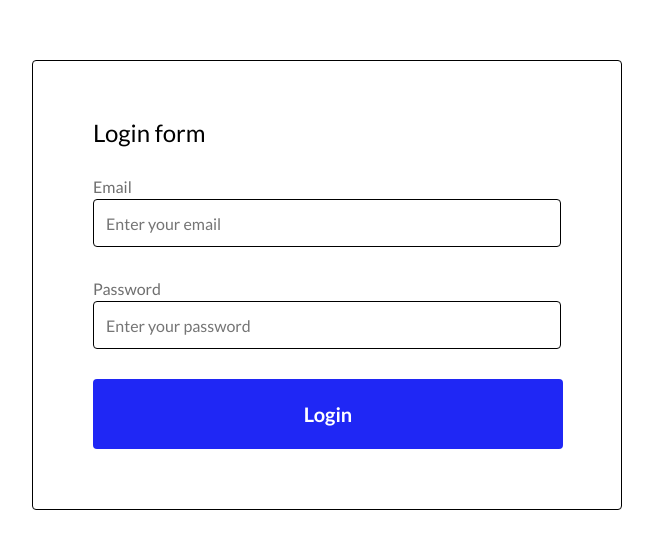
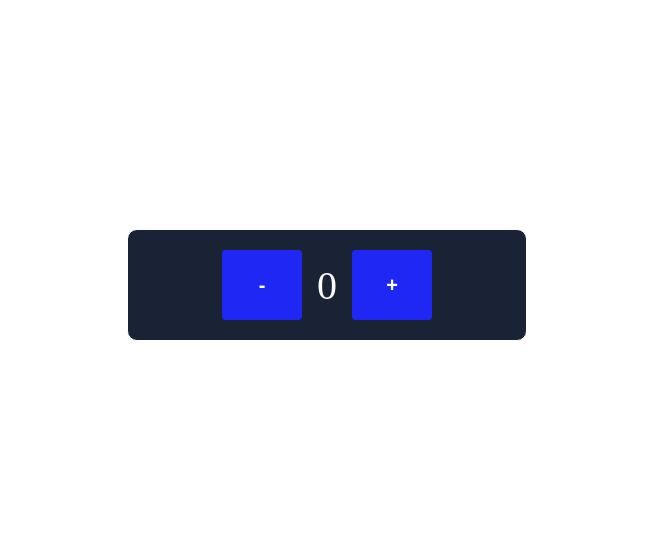
Before and after one commit to VladislavMagid/cohort39fs-react-Vladislav, a React (Create React App) app: page / in a window 1280 px wide. Shown: the part 115-664 px from the top of the page, without its empty margins (313-966 px from the left). Built offline with nearby package versions, Linux system fonts and the light colour scheme.

Commit message:
Lesson 4

```diff
--- a/src/App.jsx
+++ b/src/App.jsx
@@ -3,16 +3,16 @@ import "./App.css";
 //Lessons
 // import Lesson02 from "./lessons/Lesson02/Lesson02";
 // import Lesson03 from "./lessons/Lesson03/Lesson03";
+import Lesson04 from "./lessons/Lesson04/Lesson04";
 
 //Homeworks
 // import Homework02 from "./homeworks/Homework02/Homework02";
-import Homework03 from "./homeworks/Homework03/Homework03";
-
+// import Homework03 from "./homeworks/Homework03/Homework03";
 
 function App() {
   return (
     <div className="App">
-     <Homework03/>
+      <Lesson04 />
     </div>
   );
 }
--- a/src/components/Button/Button.jsx
+++ b/src/components/Button/Button.jsx
@@ -1,8 +1,18 @@
 import "./styles.css";
 
-function Button({name, type}) {
+// function Button({name, type, onClick}) {
+//   return (
+//     <button onClick={onClick} className="button-component" type={type}>
+//       {name}
+//     </button>
+//   );
+// }
+
+import "./styles.css";
+
+function Button({ type = "button", name = "Send", onClick }) {
   return (
-    <button className="button-component" type={type}>
+    <button onClick={onClick} type={type} className="button-component">
       {name}
     </button>
   );
--- a/src/components/Button/styles.css
+++ b/src/components/Button/styles.css
@@ -1,4 +1,4 @@
-.button-component {
+/* .button-component {
     height: 70px;
     width: 470px;
     padding: 20px, 54px, 20px, 54px;
@@ -12,4 +12,16 @@
     line-height: 30px;
     font-family: "Lato", sans-serif;
     font-style: normal;
-}
+} */
+
+.button-component {
+    height: 70px;
+    width: 100%;
+    border: none;
+    border-radius: 4px;
+    font-size: 20px;
+    color: #FFFFFF;
+    font-weight: bold;
+    background-color: #1F27F5;
+    cursor: pointer;
+  }
--- /dev/null
+++ b/src/components/Counter/Counter.jsx
@@ -0,0 +1,50 @@
+// функция хук
+import { useState } from "react";
+import "./styles.css";
+import Button from "../Button/Button";
+
+function Counter() {
+  // let count = 0;
+
+  // const onPlus = () => {
+  //   count += 1;
+  // };
+
+  // const onMinus = () => {
+  //   count -= 1;
+  // };
+
+  // функция хук useState() возвращает массив из 2х элементов
+  // 1 - состояние (переменная состояния). Может быть
+  // 2 - функция, которая меняет это состояние
+
+  // по умолчанию count - undefined, если мы ничего не передали в функцию useState()
+  const [count, setCount] = useState(0);
+
+  const onPlus = () => {
+    setCount((prevValue) => {
+      // console.log(prevValue);
+      return prevValue + 1;
+    });
+  };
+
+  const onMinus = () => {
+    setCount((prevValue) => {
+      return prevValue - 1;
+    });
+  };
+
+  return (
+    <div className="counter-wrapper">
+      <div className="button-control">
+        <Button name="-" onClick={onMinus} />
+      </div>
+      <p className="count">{count}</p>
+      <div className="button-control">
+        <Button name="+" onClick={onPlus} />
+      </div>
+    </div>
+  );
+}
+
+export default Counter;
--- /dev/null
+++ b/src/components/Counter/styles.css
@@ -0,0 +1,23 @@
+.counter-wrapper {
+    display: flex;
+    flex-direction: row;
+    align-items: center;
+    justify-content: center;
+    gap: 15px;
+    width: 400px;
+    height: fit-content;
+    border: 1px solid white;
+    border-radius: 10px;
+    padding: 20px;
+    background-color: rgb(26, 35, 53);
+    color: white;
+  }
+
+  .button-control {
+    width: 80px;
+  }
+
+  .count {
+    font-size: 40px;
+    color: white;
+  }
--- a/src/components/Input/Input.jsx
+++ b/src/components/Input/Input.jsx
@@ -3,7 +3,7 @@ import "./styles.css";
 function Input({ name, type, placeholder, label }) {
   return (
     <div className="input-wrapper">
-      <label className="input-label" for={name}>
+      <label className="input-label" htmlFor={name}>
         {label}
       </label>
       <input
--- a/src/components/LoginForm/LoginForm.jsx
+++ b/src/components/LoginForm/LoginForm.jsx
@@ -3,22 +3,39 @@ import Button from "../Button/Button";
 import Input from "../Input/Input";
 
 function LoginForm() {
+  {
+    /* Пример работы с onClick */
+  }
+  // const clickOnMe = (event, someAttr) => {
+  //   console.log(event);
+  //   console.log(someAttr);
+  //   console.log("Trigger on button works, button is clicked");
+  // };
+  const loginUser = (event) => {
+    event.preventDefault();
+    console.log(event);
+    console.log("User logged in succesfully")
+  };
   return (
     <div className="login-form-component">
       <p className="title-login-form">Login form</p>
-        <Input
-          name={"email"}
-          type={"text"}
-          placeholder={"Enter your email"}
-          label={"Email"}
-        />
-        <Input
-          name={"password"}
-          type={"text"}
-          placeholder={"Enter your password"}
-          label={"Password"}
-        />
-      <Button name={"Login"} type={"button"} />
+      <Input
+        name="email"
+        type="text"
+        placeholder="Enter your email"
+        label="Email"
+      />
+      <Input
+        name="password"
+        type="text"
+        placeholder="Enter your password"
+        label="Password"
+      />
+      <Button onClick={loginUser} name="Login" type="submit" />
+      {/* Пример работы с тригерами */}
+      {/* <button onClick={(event)=> {clickOnMe(event, "some message")}} className="button-click" type="button">
+        Click me!
+      </button> */}
     </div>
   );
 }
--- /dev/null
+++ b/src/lessons/Lesson04/Lesson04.jsx
@@ -0,0 +1,12 @@
+import Counter from "../../components/Counter/Counter";
+import "./styles.css";
+
+function Lesson04() {
+  return (
+    <div className="page-wrapper">
+      <Counter />
+    </div>
+  );
+}
+
+export default Lesson04;
--- /dev/null
+++ b/src/lessons/Lesson04/styles.css
@@ -0,0 +1,6 @@
+.page-wrapper {
+    display: flex;
+    align-items: center;
+    justify-content: center;
+    flex: 1;
+  }
```
Also changed, not shown: src/components/Input/styles.css (line endings or trailing spaces).
